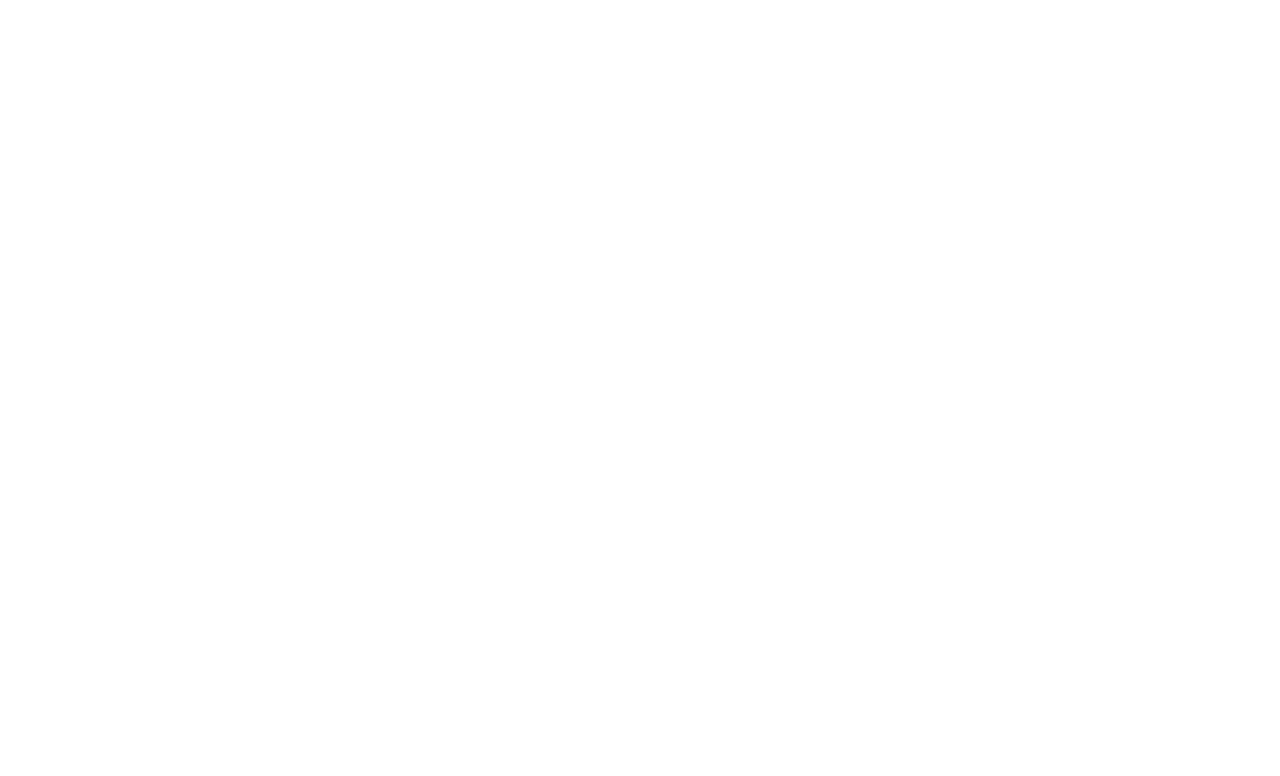
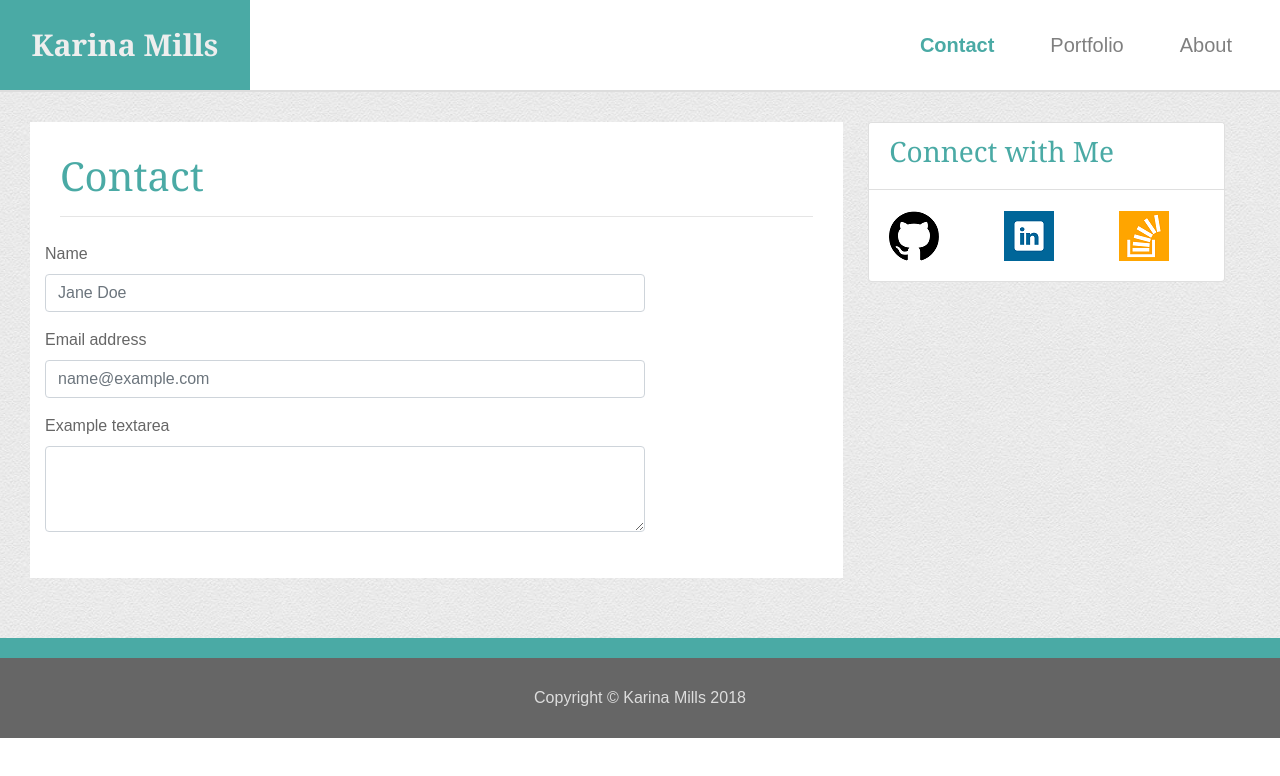
Before and after one commit to ksmills88/Bootstrap-Portfolio, a plain HTML site: page contact.html in a window 1280 px wide. Drawn offline with nearby package versions, Linux system fonts and the light colour scheme.

Commit message:
Completed

```diff
--- a/assets/css/style.css
+++ b/assets/css/style.css
@@ -13,6 +13,7 @@ body{
     width: 250px;
     color: white;
     text-align: center;
+    text-decoration: none;
     font-size: 30px;
     line-height: 90px;
     font-family: Georgia, 'Times New Roman', Times, serif;
@@ -21,6 +22,10 @@ body{
 }
 ul {
     font-size: 20px;
+    padding: 0px 20px 0px 20px;
+}
+li {
+    padding: 0px 20px 0px 20px;
 }
 .container{
     background-image: url(../images/creampaper.png);
@@ -51,6 +56,7 @@ ul {
     font-size: 30px;
     font-weight: bold;
     color: #4aaaa5;
+    min-width: 270px;
 }
 .card-header {
     background-color: white;
@@ -69,3 +75,15 @@ hr{
     font-weight: bold;
 
 }
+a:hover {
+    text-decoration: none;
+    color: #eeeeee;
+}
+#current-page {
+    color: #4aaaa5;
+    font-weight: 550;
+}
+form {
+    width:600px;
+    color: #666
+}
--- a/contact.html
+++ b/contact.html
@@ -0,0 +1,108 @@
+
+<!DOCTYPE html>
+<html lang="en-us">
+
+<head>
+
+  <meta charset="UTF-8">
+  <meta name="viewport" content="width=device-width, initial-scale=1">
+
+  <title>About: Karina Mills</title>
+
+  <!-- Bootstrap CDN -->
+  <link rel="stylesheet" href="https://maxcdn.bootstrapcdn.com/bootstrap/4.0.0/css/bootstrap.min.css" integrity="sha384-Gn5384xqQ1aoWXA+058RXPxPg6fy4IWvTNh0E263XmFcJlSAwiGgFAW/dAiS6JXm"
+    crossorigin="anonymous">
+  <link rel="stylesheet" href="assets/css/style.css">
+</head>
+
+<body>
+
+  <nav class="navbar navbar-expand-md navbar-light white">
+      <a class="karina" href="bootstrap.html.html">Karina Mills</a>
+      <button class="navbar-toggler" type="button" data-toggle="collapse" data-target="#navbarNav" aria-controls="navbarNav" aria-expanded="false"
+        aria-label="Toggle navigation">
+        <span class="navbar-toggler-icon"></span>
+      </button>
+      <div class="collapse navbar-collapse" id="bs-example-navbar-collapse-1">
+        <ul class="navbar-nav ml-auto">
+          <li class="nav-item">
+            <a class="nav-link" id="current-page" href="contact.html">Contact</a>
+          </li>
+          <li class="nav-item">
+            <a class="nav-link" href="portfolio.html">Portfolio</a>
+          </li>
+          <li class="nav-item">
+            <a class="nav-link" href="bootstrap.html.html">About</a>
+          </li>
+        </ul>
+      </div>
+
+  </nav>
+
+  <div class="container">
+    <div class="row">
+      <div class="col-md-8 content">
+        <div class="page-header">
+          <h1>Contact</h1>
+        </div>
+        <hr>
+
+        <div class="row">
+                <form>
+                        <div class="form-group">
+                            <label for="exampleFormControlInput1">Name</label>
+                            <input type="text" class="form-control" id="exampleFormControlInput1" placeholder="Jane Doe">
+                        </div>
+
+                        <div class="form-group">
+                          <label for="exampleFormControlInput1">Email address</label>
+                          <input type="email" class="form-control" id="exampleFormControlInput1" placeholder="name@example.com">
+                        </div>
+
+                        <div class="form-group">
+                          <label for="exampleFormControlTextarea1">Example textarea</label>
+                          <textarea class="form-control" id="exampleFormControlTextarea1" rows="3"></textarea>
+                        </div>
+                      </form>
+
+
+        </div>
+      </div>
+
+      <div class="col-md-4">
+        <div class="card">
+          <div class="card-header">
+            <h3>Connect with Me</h3>
+          </div>
+          <div class="card-body row">
+            <div class="col-sm-4">
+              <a href="https://github.com/ksmills88"target="_blank"><img src="assets/images/github_icon.png" class="social-media"></a>
+            </div>
+            <div class="col-sm-4">
+              <a href="https://www.linkedin.com/in/karina-mills-aa423875/"target="_blank"><img src="assets/images/linkedin_icon.png" class="social-media"></a>
+            </div>
+            <div class="col-sm-4">
+              <a href="https://stackoverflow.com/users/9161051/karina-mills"target="_blank"><img src="assets/images/stackoverflow_icon.png" class="social-media"></a>
+            </div>
+          </div>
+        </div>
+      </div>
+    </div>
+
+
+
+  </div>
+
+  <div class="footer">
+    <p class="copyright"> Copyright &copy; Karina Mills 2018</p>
+  </div>
+
+  <!-- jQuery CDN -->
+  <script type="text/javascript" src="https://cdnjs.cloudflare.com/ajax/libs/jquery/3.2.1/jquery.min.js"></script>
+
+  <!-- Bootstrap CDN -->
+  <script src="https://maxcdn.bootstrapcdn.com/bootstrap/4.0.0/js/bootstrap.min.js" integrity="sha384-JZR6Spejh4U02d8jOt6vLEHfe/JQGiRRSQQxSfFWpi1MquVdAyjUar5+76PVCmYl"
+    crossorigin="anonymous"></script>
+</body>
+
+</html>
```
Also changed, not shown: bootstrap.html.html (+1 -1 lines), portfolio.html (+134 -0 lines), assets/images/bromiliad2x.jpg (added), assets/images/droplet2x.jpg (added), assets/images/lights2x.jpg (added), assets/images/mineral2x.jpg (added), assets/images/moon2x.png (added).
